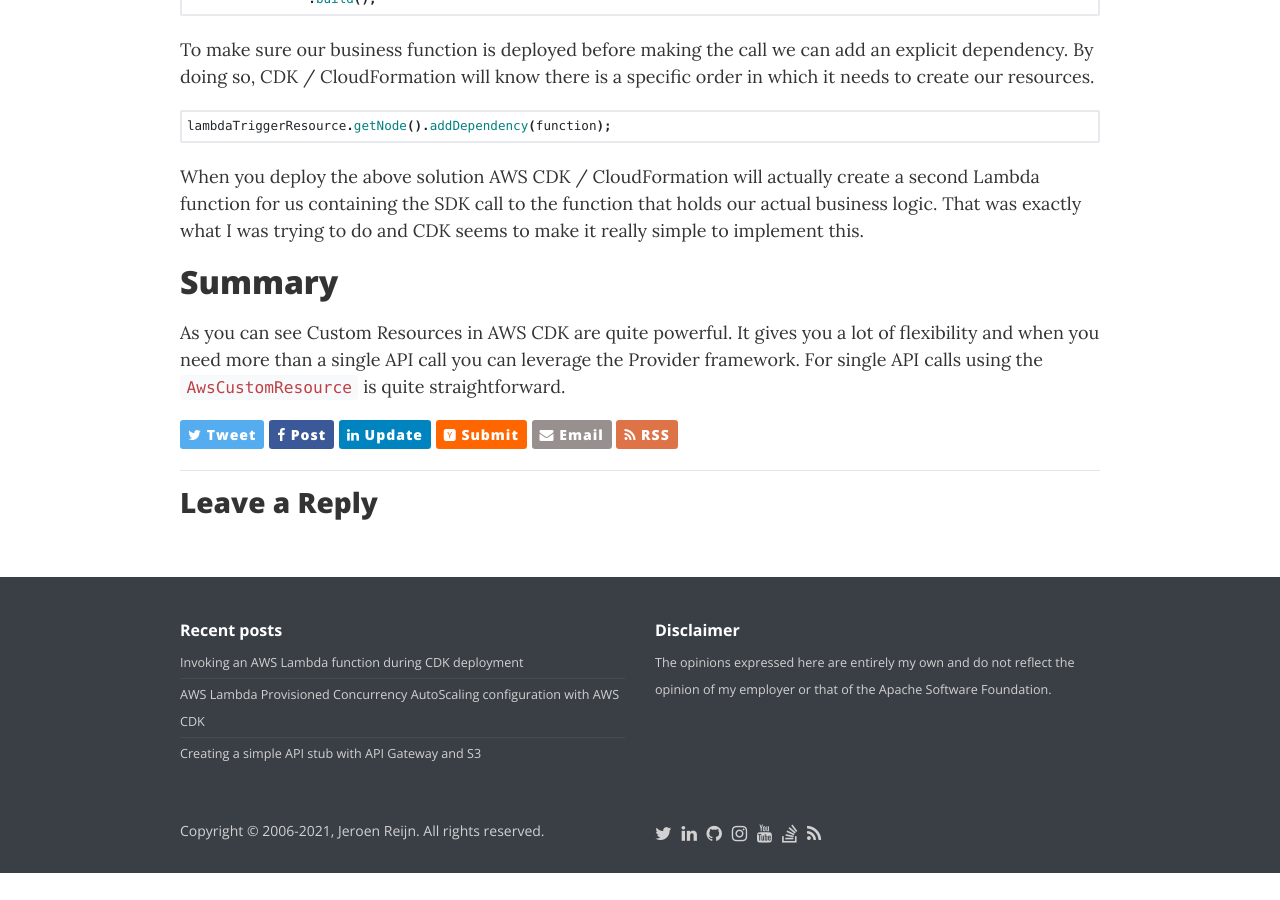
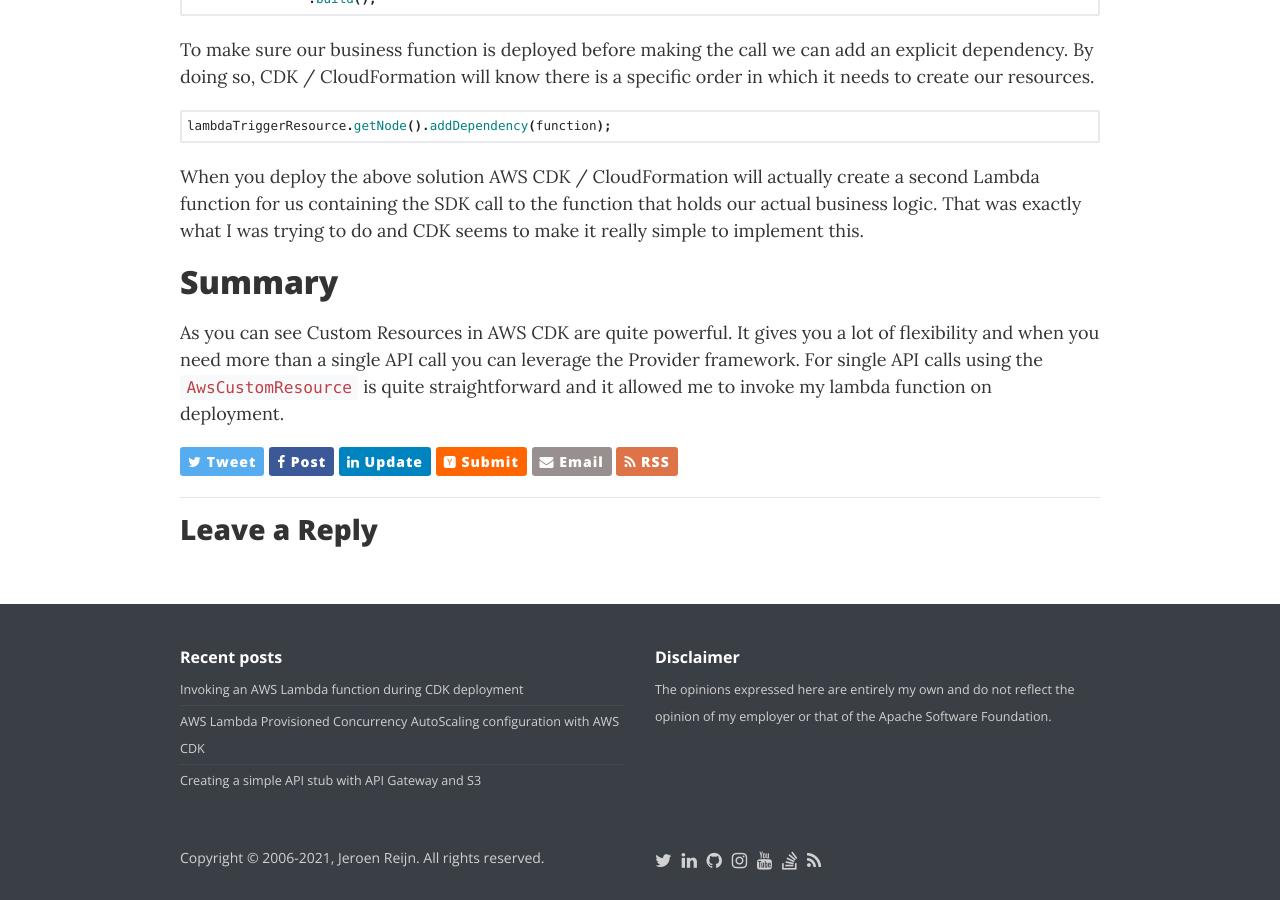
Before and after one commit to jreijn/jreijn.github.com, a Jekyll site: the page built from _posts/2022-07-17-invoking-an-aws-lambda-function-during-cdk-deployment.md, in a window 1280 px wide and 900 px high, scrolled down 4561 px. Built offline with Jekyll 4.4.1, drawn with Linux system fonts in a browser that asks for light colours; comment, search, counter and statistics services are not loaded; before the commit the page ends 5434 px from its top, so only the background shows below that.

Commit message:
Update 2022-07-17-invoking-an-aws-lambda-function-during-cdk-deployment.md

```diff
--- a/_posts/2022-07-17-invoking-an-aws-lambda-function-during-cdk-deployment.md
+++ b/_posts/2022-07-17-invoking-an-aws-lambda-function-during-cdk-deployment.md
@@ -160,4 +160,4 @@ When you deploy the above solution AWS CDK / CloudFormation will actually create
 
 ## Summary
 
-As you can see Custom Resources in AWS CDK are quite powerful. It gives you a lot of flexibility and when you need more than a single API call you can leverage the Provider framework. For single API calls using the `AwsCustomResource` is quite straightforward.
+As you can see Custom Resources in AWS CDK are quite powerful. It gives you a lot of flexibility and when you need more than a single API call you can leverage the Provider framework. For single API calls using the `AwsCustomResource` is quite straightforward and it allowed me to invoke my lambda function on deployment.
```
